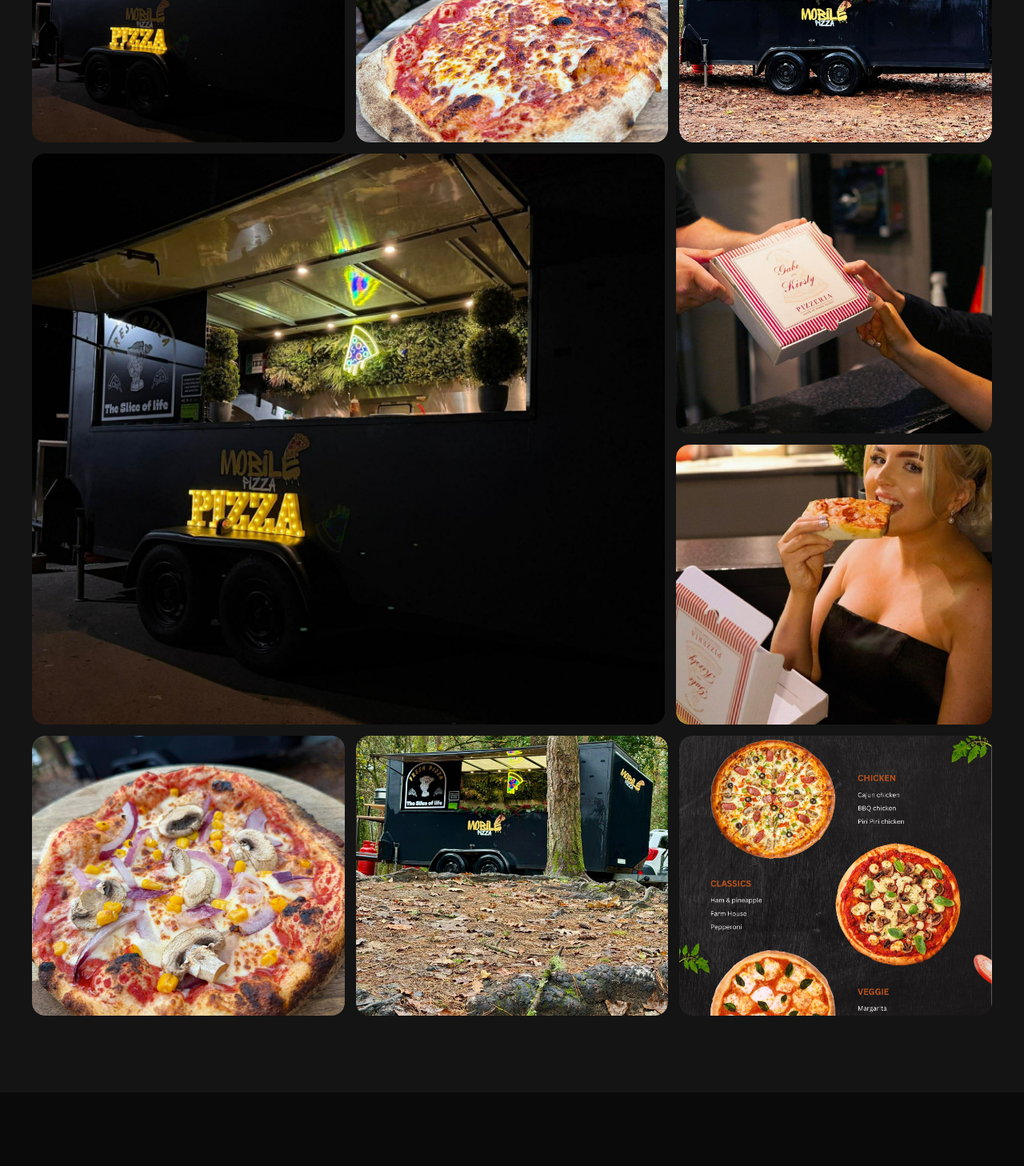
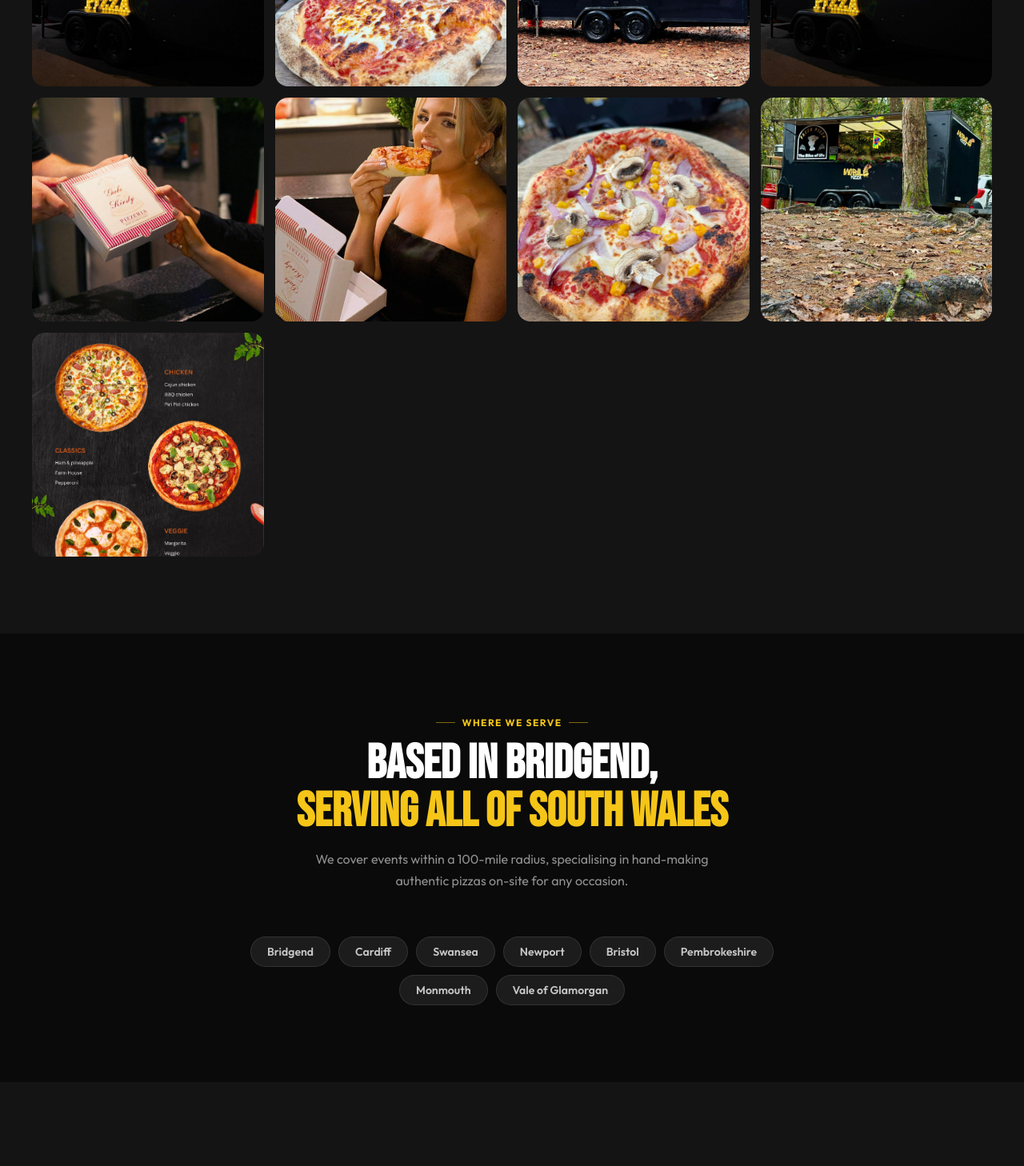
Before and after one commit to AftabYaseen/mobilepizza, a Next.js app: page / in a window 1280 px wide. Shown: the part 4540-5998 px from the top of the page at 80% size. Built offline with nearby package versions, Linux system fonts and the light colour scheme.

Commit message:
Update page.tsx

```diff
--- a/app/page.tsx
+++ b/app/page.tsx
@@ -355,7 +355,7 @@ export default function Page() {
         </div>
       </section>
 
-      {/* ══════════════════════ GALLERY ══════════════════════ */}
+     {/* ══════════════════════ GALLERY ══════════════════════ */}
 <section id="gallery" className="section section-alt">
   <div className="container">
     <div className="section-center" style={{ marginBottom: 56 }}>
@@ -365,17 +365,27 @@ export default function Page() {
       </h2>
     </div>
 
-    {/* Row 1: 3 images */}
-    <div style={{ display:"grid", gridTemplateColumns:"repeat(3,1fr)", gap:14, marginBottom:14 }}>
+    {/* ALL GALLERY IMAGES — single responsive grid, no nested rows */}
+    <div style={{
+      display: "grid",
+      gridTemplateColumns: "repeat(auto-fill, minmax(280px, 1fr))",
+      gap: 14,
+    }}>
       {[
-        { src:"/van-night1.png",      alt:"Van at night — lit up beautifully", idx:0 },
-        { src:"/pizza-margarita.png", alt:"Fresh Margarita pizza",             idx:4 },
-        { src:"/van-forest2.png",     alt:"Pizza van at outdoor event",        idx:3 },
+        { src:"/van-night1.png",      alt:"Van at night",            idx:0  },
+        { src:"/pizza-margarita.png", alt:"Fresh Margarita pizza",   idx:4  },
+        { src:"/van-forest2.png",     alt:"Pizza van outdoor event", idx:3  },
+        { src:"/van-night2.png",      alt:"Mobile Pizza van lit up", idx:1  },
+        { src:"/wedding-box.png",     alt:"Wedding pizza box",       idx:10 },
+        { src:"/wedding-eating.png",  alt:"Wedding guest pizza",     idx:11 },
+        { src:"/pizza-veggie.png",    alt:"The Veggie pizza",        idx:5  },
+        { src:"/van-forest1.png",     alt:"Van in the forest",       idx:2  },
+        { src:"/pizza-bbq.jpeg",      alt:"BBQ Chicken pizza",       idx:7  },
       ].map((g) => (
         <div
           key={g.src}
-          className="g-item clickable-img"
-          style={{ height:350 }}
+          className="clickable-img"
+          style={{ height: 280, borderRadius: 16, overflow: "hidden" }}
           onClick={() => openLb(ALL_IMAGES, g.idx)}
         >
           <Image
@@ -384,113 +394,12 @@ export default function Page() {
             width={700}
             height={500}
             style={{
-              width:"100%",
-              height:"100%",
-              objectFit:"cover",
-              objectPosition:"center",
-              display:"block",
-              transition:"transform 0.5s",
-              borderRadius:16
-            }}
-          />
-        </div>
-      ))}
-    </div>
-
-    {/* Row 2: wide + tall stack */}
-    <div style={{ display:"grid", gridTemplateColumns:"2fr 1fr", gap:14, marginBottom:14 }}>
-
-      {/* LEFT BIG IMAGE */}
-      <div
-        className="g-item clickable-img"
-        style={{ height:714 }} // (350 * 2) + 14 gap
-        onClick={() => openLb(ALL_IMAGES, 1)}
-      >
-        <Image
-          src="/van-night2.png"
-          alt="Mobile Pizza van lit up"
-          width={900}
-          height={500}
-          style={{
-            width:"100%",
-            height:"100%",
-            objectFit:"cover",
-            objectPosition:"center",
-            borderRadius:16
-          }}
-        />
-      </div>
-
-      {/* RIGHT STACK */}
-      <div style={{ display:"flex", flexDirection:"column", gap:14 }}>
-        <div
-          className="g-item clickable-img"
-          style={{ height:350 }}
-          onClick={() => openLb(ALL_IMAGES, 10)}
-        >
-          <Image
-            src="/wedding-box.png"
-            alt="Custom wedding pizza box"
-            width={400}
-            height={300}
-            style={{
-              width:"100%",
-              height:"100%",
-              objectFit:"cover",
-              objectPosition:"center",
-              borderRadius:16
-            }}
-          />
-        </div>
-
-        <div
-          className="g-item clickable-img"
-          style={{ height:350 }}
-          onClick={() => openLb(ALL_IMAGES, 11)}
-        >
-          <Image
-            src="/wedding-eating.png"
-            alt="Wedding guest enjoying pizza"
-            width={400}
-            height={300}
-            style={{
-              width:"100%",
-              height:"100%",
-              objectFit:"cover",
-              objectPosition:"center",
-              borderRadius:16
-            }}
-          />
-        </div>
-      </div>
-    </div>
-
-    {/* Row 3: 3 more images */}
-    <div style={{ display:"grid", gridTemplateColumns:"repeat(3,1fr)", gap:14 }}>
-      {[
-        { src:"/pizza-veggie.png", alt:"The Veggie pizza", idx:5 },
-        { src:"/van-forest1.png",  alt:"Van in the forest", idx:2 },
-        { src:"/pizza-bbq.jpeg",   alt:"BBQ Chicken pizza", idx:7 },
-      ].map((g) => (
-        <div
-          key={g.src}
-          className="g-item clickable-img"
-          style={{ height:350 }}
-          onClick={() => openLb(ALL_IMAGES, g.idx)}
-        >
-          <Image
-            src={g.src}
-            alt={g.alt}
-            width={700}
-            height={500}
-            style={{
-              width:"100%",
-              height:"100%",
-              objectFit:"cover",
-              objectPosition:"center",
-              display:"block",
-              transition:"transform 0.5s",
-              borderRadius:16
+              width: "100%",
+              height: "100%",
+              objectFit: "cover",
+              objectPosition: "center",
+              display: "block",
+              transition: "transform 0.5s",
             }}
           />
         </div>
```
